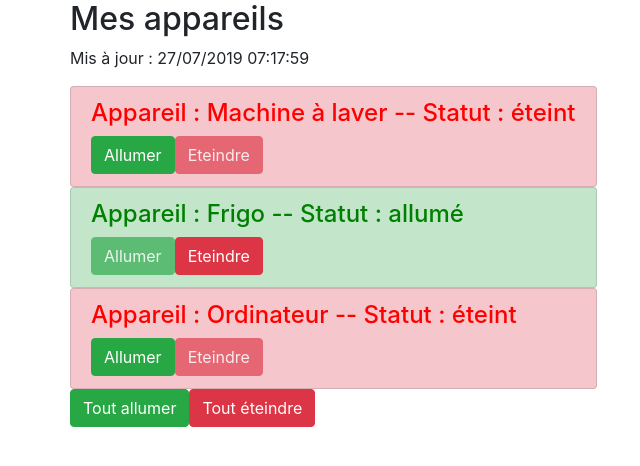
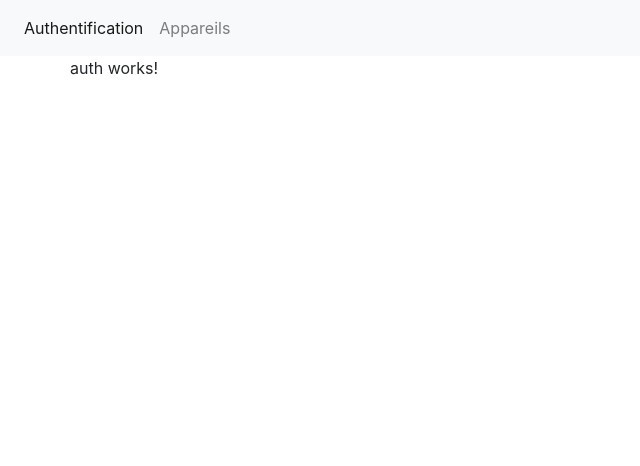
Before and after one commit to Sfobo/CoursAngular, an Angular app in the folder mon-projet-angular/: page /auth in a window 1280 px wide. Shown: the top 466 px of the page, without its empty margins (0-640 px from the left). Built offline with nearby package versions, Linux system fonts and the light colour scheme.

Commit message:
Cour Gérez la navigation avec le Routing (Partie Router et Router link

```diff
--- a/mon-projet-angular/src/app/app.component.html
+++ b/mon-projet-angular/src/app/app.component.html
@@ -1,21 +1,17 @@
+<nav class="navbar navbar-expand-lg navbar-light bg-light">
+
+  <div class="collapse navbar-collapse" id="navbarNavAltMarkup">
+    <ul class="navbar-nav">
+      <li routerLinkActive="active"><a class="nav-item nav-link" routerLink="auth">Authentification</a></li>
+      <li routerLinkActive="active"><a class="nav-item nav-link" routerLink="appareil">Appareils</a></li>
+    </ul>
+  </div>
+</nav>
+
 <div class="container">
   <div class="row">
     <div class="col-xs-12">
-      <h2>Mes appareils</h2>
-      <p>Mis à jour : {{ lastUpdate | async | date: 'dd/MM/yyyy HH:mm:ss' | uppercase }}</p>
-      <ul class="list-group">
-        <app-appareil  *ngFor="let appareil of appareils; let i = index"
-                       [indexOfAppareil]="i"
-                       [appareilName]="appareil.name"
-                       [appareilStatus]="appareil.status"></app-appareil>
-      </ul>
-      <button class="btn btn-success"
-              [disabled]="!isAuth"
-              (click)="onAllumer()">Tout allumer</button>
-
-      <button class="btn btn-danger"
-              [disabled]="!isAuth"
-              (click)="onEteindre()">Tout éteindre</button>
+      <router-outlet></router-outlet>
     </div>
   </div>
 </div>
--- a/mon-projet-angular/src/app/app.component.ts
+++ b/mon-projet-angular/src/app/app.component.ts
@@ -1,42 +1,10 @@
-import { Component, OnInit } from '@angular/core';
-import { AppareilService } from './services/appareil.service';
+import { Component } from '@angular/core';
 
 @Component({
   selector: 'app-root',
   templateUrl: './app.component.html',
   styleUrls: ['./app.component.scss']
 })
-export class AppComponent implements OnInit {
-  isAuth = false;
-
-  lastUpdate = new Promise((resolve, reject) => {
-    const date = new Date();
-    setTimeout(
-      () => {
-        resolve(date);
-      }, 2000
-    );
-  });
-
-  appareils: any[];
-
-  constructor(private appareilService: AppareilService) {
-    setTimeout(
-      () => {
-        this.isAuth = true;
-      }, 4000
-    );
-  }
-
-  ngOnInit() {
-    this.appareils = this.appareilService.appareils;
-  }
-
-  onAllumer() {
-    this.appareilService.switchOnAll();
-  }
-
-  onEteindre() {
-    this.appareilService.switchOffAll();
-  }
+export class AppComponent {
+  constructor() {}
 }
--- a/mon-projet-angular/src/app/app.module.ts
+++ b/mon-projet-angular/src/app/app.module.ts
@@ -8,15 +8,28 @@
 import { FormsModule } from '@angular/forms';
 
 import { AppareilService } from "./services/appareil.service";
+import { AuthComponent } from './auth/auth.component';
+import { AppareilViewComponent } from './appareil-view/appareil-view.component';
+import { RouterModule, Routes } from "@angular/router";
+
+const appRoutes: Routes = [
+  { path:'appareil', component: AppareilViewComponent },
+  { path:'auth', component: AuthComponent },
+  { path:'', component: AppareilViewComponent }
+];
+
 @NgModule({
   declarations: [
     AppComponent,
     MonPremierComponent,
-    AppareilComponent
+    AppareilComponent,
+    AuthComponent,
+    AppareilViewComponent
   ],
   imports: [
     BrowserModule,
-    FormsModule
+    FormsModule,
+    RouterModule.forRoot(appRoutes)
   ],
   providers: [
     AppareilService
--- /dev/null
+++ b/mon-projet-angular/src/app/appareil-view/appareil-view.component.html
@@ -0,0 +1,17 @@
+<div class="col-xs-12">
+  <h2>Mes appareils</h2>
+  <p>Mis à jour : {{ lastUpdate | async | date: 'dd/MM/yyyy HH:mm:ss' | uppercase }}</p>
+  <ul class="list-group">
+    <app-appareil  *ngFor="let appareil of appareils; let i = index"
+                   [indexOfAppareil]="i"
+                   [appareilName]="appareil.name"
+                   [appareilStatus]="appareil.status"></app-appareil>
+  </ul>
+  <button class="btn btn-success"
+          [disabled]="!isAuth"
+          (click)="onAllumer()">Tout allumer</button>
+
+  <button class="btn btn-danger"
+          [disabled]="!isAuth"
+          (click)="onEteindre()">Tout éteindre</button>
+</div>
--- /dev/null
+++ b/mon-projet-angular/src/app/appareil-view/appareil-view.component.ts
@@ -0,0 +1,43 @@
+import { Component, OnInit } from '@angular/core';
+import { AppareilService } from '../services/appareil.service';
+
+@Component({
+  selector: 'app-appareil-view',
+  templateUrl: './appareil-view.component.html',
+  styleUrls: ['./appareil-view.component.scss']
+})
+export class AppareilViewComponent implements OnInit {
+
+  isAuth = false;
+
+  lastUpdate = new Promise((resolve, reject) => {
+    const date = new Date();
+    setTimeout(
+      () => {
+        resolve(date);
+      }, 2000
+    );
+  });
+
+  appareils: any[];
+
+  constructor(private appareilService: AppareilService) {
+    setTimeout(
+      () => {
+        this.isAuth = true;
+      }, 4000
+    );
+  }
+
+  ngOnInit() {
+    this.appareils = this.appareilService.appareils;
+  }
+
+  onAllumer() {
+    this.appareilService.switchOnAll();
+  }
+
+  onEteindre() {
+    this.appareilService.switchOffAll();
+  }
+}
--- /dev/null
+++ b/mon-projet-angular/src/app/auth/auth.component.html
@@ -0,0 +1 @@
+<p>auth works!</p>
--- /dev/null
+++ b/mon-projet-angular/src/app/auth/auth.component.ts
@@ -0,0 +1,15 @@
+import { Component, OnInit } from '@angular/core';
+
+@Component({
+  selector: 'app-auth',
+  templateUrl: './auth.component.html',
+  styleUrls: ['./auth.component.scss']
+})
+export class AuthComponent implements OnInit {
+
+  constructor() { }
+
+  ngOnInit() {
+  }
+
+}
```
Also changed, not shown: mon-projet-angular/src/app/appareil-view/appareil-view.component.scss (added), mon-projet-angular/src/app/auth/auth.component.scss (added).
